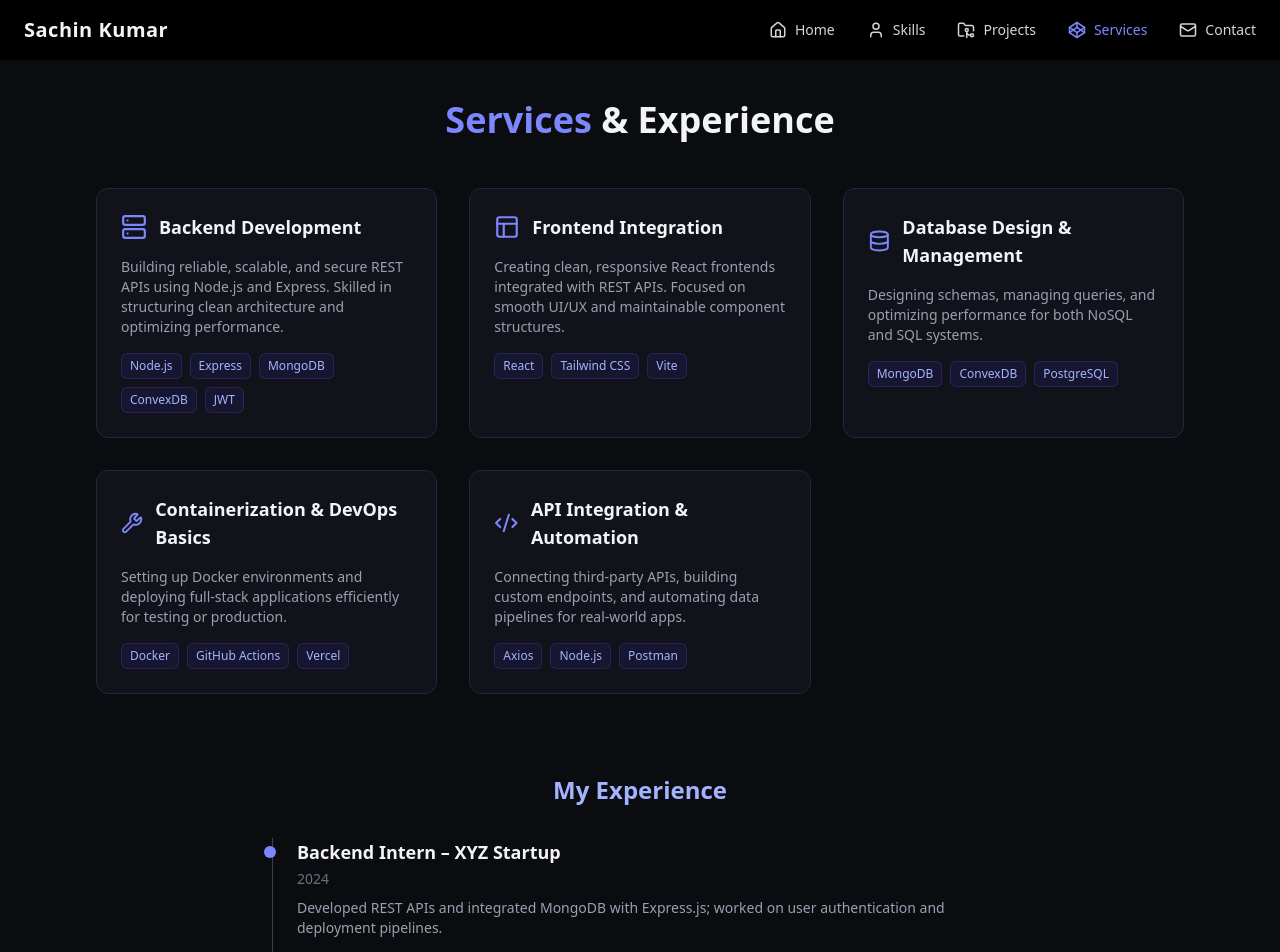
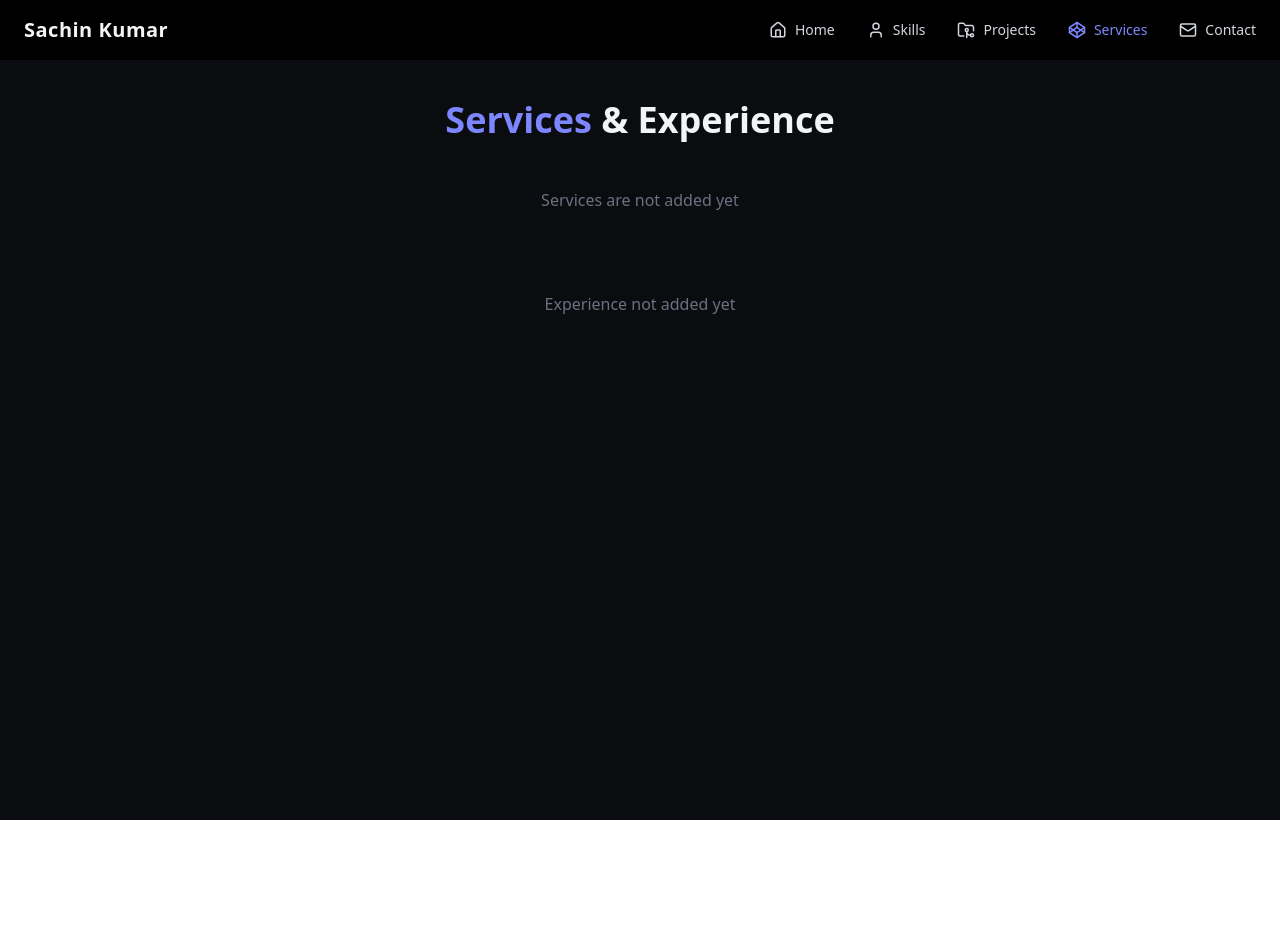
Before and after one commit to skofficial116/portfolio, a React (Vite) app: page /services in a window 1280 px wide. Shown: the top 952 px of the page. After the commit the page ends 820 px from the top, so only its background shows below. Built offline with nearby package versions, Linux system fonts and the light colour scheme.

Commit message:
first commit

```diff
--- a/src/pages/ServicesPage.jsx
+++ b/src/pages/ServicesPage.jsx
@@ -1,71 +1,77 @@
 import React from "react";
 import { Server, Code2, Layout, Database, Wrench } from "lucide-react";
 
-const services = [
-  {
-    title: "Backend Development",
-    icon: <Server size={26} />,
-    description:
-      "Building reliable, scalable, and secure REST APIs using Node.js and Express. Skilled in structuring clean architecture and optimizing performance.",
-    tools: ["Node.js", "Express", "MongoDB", "ConvexDB", "JWT"],
-  },
-  {
-    title: "Frontend Integration",
-    icon: <Layout size={26} />,
-    description:
-      "Creating clean, responsive React frontends integrated with REST APIs. Focused on smooth UI/UX and maintainable component structures.",
-    tools: ["React", "Tailwind CSS", "Vite"],
-  },
-  {
-    title: "Database Design & Management",
-    icon: <Database size={26} />,
-    description:
-      "Designing schemas, managing queries, and optimizing performance for both NoSQL and SQL systems.",
-    tools: ["MongoDB", "ConvexDB", "PostgreSQL"],
-  },
-  {
-    title: "Containerization & DevOps Basics",
-    icon: <Wrench size={26} />,
-    description:
-      "Setting up Docker environments and deploying full-stack applications efficiently for testing or production.",
-    tools: ["Docker", "GitHub Actions", "Vercel"],
-  },
-  {
-    title: "API Integration & Automation",
-    icon: <Code2 size={26} />,
-    description:
-      "Connecting third-party APIs, building custom endpoints, and automating data pipelines for real-world apps.",
-    tools: ["Axios", "Node.js", "Postman"],
-  },
-];
+// const services = [
+//   {
+//     title: "Backend Development",
+//     icon: <Server size={26} />,
+//     description:
+//       "Building reliable, scalable, and secure REST APIs using Node.js and Express. Skilled in structuring clean architecture and optimizing performance.",
+//     tools: ["Node.js", "Express", "MongoDB", "ConvexDB", "JWT"],
+//   },
+//   {
+//     title: "Frontend Integration",
+//     icon: <Layout size={26} />,
+//     description:
+//       "Creating clean, responsive React frontends integrated with REST APIs. Focused on smooth UI/UX and maintainable component structures.",
+//     tools: ["React", "Tailwind CSS", "Vite"],
+//   },
+//   {
+//     title: "Database Design & Management",
+//     icon: <Database size={26} />,
+//     description:
+//       "Designing schemas, managing queries, and optimizing performance for both NoSQL and SQL systems.",
+//     tools: ["MongoDB", "ConvexDB", "PostgreSQL"],
+//   },
+//   {
+//     title: "Containerization & DevOps Basics",
+//     icon: <Wrench size={26} />,
+//     description:
+//       "Setting up Docker environments and deploying full-stack applications efficiently for testing or production.",
+//     tools: ["Docker", "GitHub Actions", "Vercel"],
+//   },
+//   {
+//     title: "API Integration & Automation",
+//     icon: <Code2 size={26} />,
+//     description:
+//       "Connecting third-party APIs, building custom endpoints, and automating data pipelines for real-world apps.",
+//     tools: ["Axios", "Node.js", "Postman"],
+//   },
+// ];
 
-const experiences = [
-  {
-    year: "2024",
-    title: "Backend Intern – XYZ Startup",
-    details:
-      "Developed REST APIs and integrated MongoDB with Express.js; worked on user authentication and deployment pipelines.",
-  },
-  {
-    year: "2023",
-    title: "Freelance API Developer",
-    details:
-      "Built custom Node.js APIs for small projects, focusing on clean structure, database design, and documentation.",
-  },
-];
+// const experiences = [
+//   {
+//     year: "2024",
+//     title: "Backend Intern – XYZ Startup",
+//     details:
+//       "Developed REST APIs and integrated MongoDB with Express.js; worked on user authentication and deployment pipelines.",
+//   },
+//   {
+//     year: "2023",
+//     title: "Freelance API Developer",
+//     details:
+//       "Built custom Node.js APIs for small projects, focusing on clean structure, database design, and documentation.",
+//   },
+// ];
+
+const experiences=[]
+const services=[]
+
 
 const Services = () => {
+  const hasServices = services && services.length > 0;
+  const hasExperience = experiences && experiences.length > 0;
+
   return (
     <section
       id="services"
       className="min-h-screen px-6 md:px-16 lg:px-24 py-20 bg-[#0B0C10] text-gray-100"
     >
-      {/* ===== Title ===== */}
       <h2 className="text-3xl md:text-4xl font-bold mb-12 text-center">
         <span className="text-indigo-400">Services</span> & Experience
       </h2>
 
-      {/* ===== Services Grid ===== */}
+      {hasServices ? (
         <div className="grid md:grid-cols-2 lg:grid-cols-3 gap-8 mb-20">
           {services.map((s, i) => (
             <div
@@ -79,21 +85,32 @@ const Services = () => {
                 </h3>
               </div>
               <p className="text-gray-400 text-sm mb-4">{s.description}</p>
+              {s.tools && s.tools.length > 0 ? (
                 <div className="flex flex-wrap gap-2">
-              {s.tools.map((tool) => (
+                  {s.tools.map((tool, index) => (
                     <span
-                  key={tool}
+                      key={index}
                       className="text-xs px-2 py-1 rounded-md bg-indigo-600/10 text-indigo-300 border border-indigo-500/20"
                     >
                       {tool}
                     </span>
                   ))}
                 </div>
+              ) : (
+                <p className="text-gray-500 text-sm italic">
+                  Tools not added yet
+                </p>
+              )}
             </div>
           ))}
         </div>
+      ) : (
+        <p className="text-center text-gray-500 mb-20">
+          Services are not added yet
+        </p>
+      )}
 
-      {/* ===== Experience Timeline ===== */}
+      {hasExperience ? (
         <div className="max-w-3xl mx-auto">
           <h3 className="text-2xl font-semibold mb-8 text-center text-indigo-300">
             My Experience
@@ -109,6 +126,9 @@ const Services = () => {
             ))}
           </div>
         </div>
+      ) : (
+        <p className="text-center text-gray-500">Experience not added yet</p>
+      )}
     </section>
   );
 };
```
Lines whose indentation alone changed are shown as unchanged.
